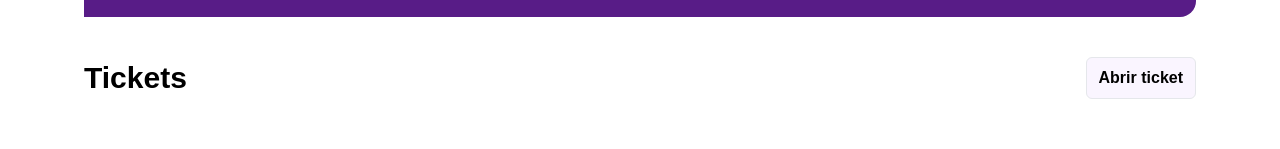
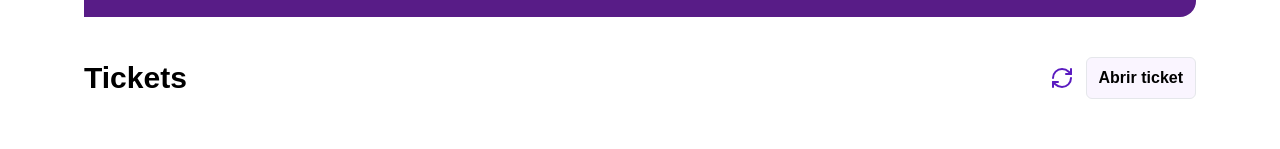
Before and after one commit to luhoro/nextsolution, a Next.js app: page /dashboard in a window 1280 px wide. Shown: the part 137-286 px from the top of the page. Built offline with nearby package versions, Linux system fonts and the light colour scheme; no server answers; the database is empty; sample sign-in values are in the browser's storage; a web font is replaced by a local one.

Commit message:
Feat: Refresh tickets button

```diff
--- /dev/null
+++ b/src/app/dashboard/components/button.tsx
@@ -0,0 +1,19 @@
+"use client"
+import { useRouter } from "next/navigation"
+import { LuRefreshCw } from "react-icons/lu"
+
+const Button = () => {
+  const router = useRouter()
+
+  return (
+    <button onClick={() => router.refresh()}>
+      <LuRefreshCw
+        size={24}
+        color="#5A1BC0"
+        className=" hover:stroke-purpleLight transition-all duration-200"
+      />
+    </button>
+  )
+}
+
+export default Button
--- a/src/app/dashboard/page.tsx
+++ b/src/app/dashboard/page.tsx
@@ -6,6 +6,7 @@ import { redirect } from "next/navigation"
 import Ticket from "./components/ticket"
 
 import prismaClient from "@/lib/prisma"
+import Button from "./components/button"
 
 const Dashboard = async () => {
   const session = await getServerSession(authOptions)
@@ -15,11 +16,16 @@ const Dashboard = async () => {
 
   const tickets = await prismaClient.ticket.findMany({
     where: {
+      status: "ABERTO",
+      customer: {
         userId: session.user.id,
-      status: "ABERTO",
+      },
     },
     include: {
       customer: true,
+    },
+    orderBy: {
+      created_at: "asc",
     },
   })
 
@@ -28,12 +34,16 @@ const Dashboard = async () => {
       <main>
         <div className="flex items-center justify-between py-4 mb-8 ">
           <h1 className="text-3xl font-bold">Tickets</h1>
+
+          <div className="flex gap-3">
+            <Button />
             <Link
               href="/dashboard/new"
               className="px-3 py-2  rounded-md border bg-purple-50 hover:bg-purple-100 font-bold duration-200"
             >
               Abrir ticket
             </Link>
+          </div>
         </div>
 
         <table className="min-w-full text-left">
```
Lines whose indentation alone changed are shown as unchanged.
